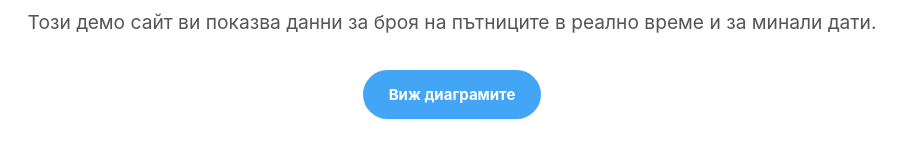
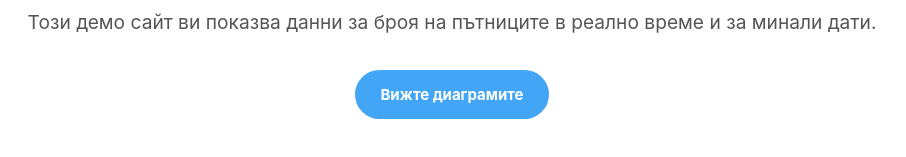
Before and after one commit to astral-shpx/bus_crowding_system, a Vue app in the folder frontend/: page / in a window 1280 px wide. Shown: the part 241-398 px from the top of the page, without its empty margins (188-1094 px from the left). Built offline with nearby package versions, Linux system fonts and the light colour scheme.

Commit message:
minor change

```diff
--- a/frontend/src/views/HomeView.vue
+++ b/frontend/src/views/HomeView.vue
@@ -4,7 +4,7 @@
   <div class="home">
     <h1>Добре дошли</h1>
     <p>Този демо сайт ви показва данни за броя на пътниците в реално време и за минали дати.</p>
-    <RouterLink to="/charts" class="btn">Виж диаграмите</RouterLink>
+    <RouterLink to="/charts" class="btn">Вижте диаграмите</RouterLink>
   </div>
 </template>
 
```
